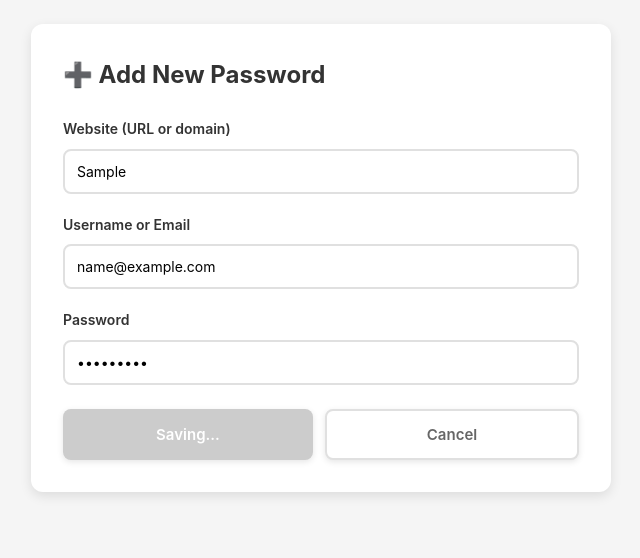
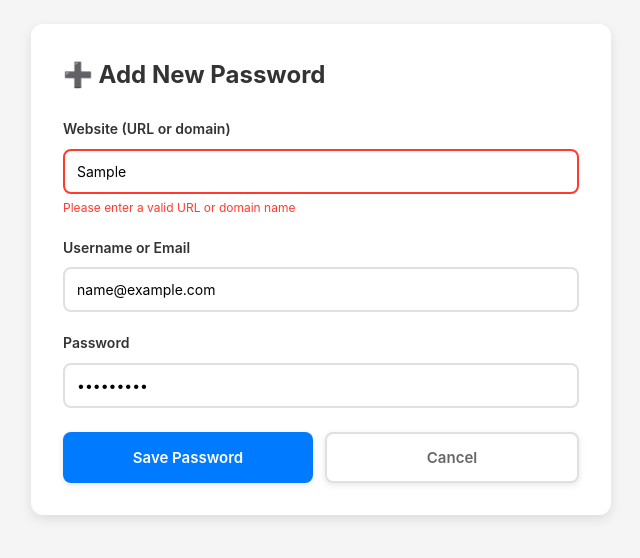
Before and after one commit to UdayPandita/Password-Manager, a browser extension: page extension/add.html in a window 1280 px wide. Both pictures are taken after typing "Sample", "name@example.com", "Sample123" into the empty fields and a click on the button "Save Password". Shown: the whole page, without its empty margins (319-959 px from the left). Drawn offline with Linux system fonts and the light colour scheme.

Commit message:
fixed Add Password issue and bugs

```diff
--- a/extension/add.html
+++ b/extension/add.html
@@ -46,6 +46,18 @@
     input:focus {
       outline: none;
       border-color: #007AFF;
+    }
+    input.invalid {
+      border-color: #FF3B30;
+    }
+    .error-message {
+      color: #FF3B30;
+      font-size: 12px;
+      margin-top: 4px;
+      display: none;
+    }
+    .error-message.show {
+      display: block;
     }
     .button-group {
       display: flex;
@@ -97,6 +109,7 @@
           required
           autocomplete="off"
         >
+        <div class="error-message" id="websiteError">Please enter a valid URL or domain name</div>
       </div>
 
       <div class="form-group">
--- a/extension/add.js
+++ b/extension/add.js
@@ -1,6 +1,65 @@
 
 const form = document.getElementById('addForm');
 const cancelBtn = document.getElementById('cancelBtn');
+const websiteInput = document.getElementById('website');
+const websiteError = document.getElementById('websiteError');
+
+// URL/Domain validation function
+function isValidUrlOrDomain(input) {
+  const trimmed = input.trim();
+  if (!trimmed) return false;
+
+  // Try to parse as URL (with or without protocol)
+  let url = trimmed;
+  if (!/^https?:\/\//i.test(url)) {
+    url = 'https://' + url;
+  }
+
+  try {
+    const parsed = new URL(url);
+    const hostname = parsed.hostname;
+
+    // Check if hostname is valid
+    // Must contain at least one dot (except localhost)
+    if (hostname === 'localhost') return true;
+
+    // Check for valid domain pattern
+    const domainPattern = /^([a-z0-9]([a-z0-9-]*[a-z0-9])?\.)+[a-z]{2,}$/i;
+    if (!domainPattern.test(hostname)) return false;
+
+    // Additional checks
+    if (hostname.length > 253) return false; // Max domain length
+    const labels = hostname.split('.');
+    for (const label of labels) {
+      if (label.length > 63) return false; // Max label length
+    }
+
+    return true;
+  } catch (e) {
+    return false;
+  }
+}
+
+// Real-time validation on input
+websiteInput.addEventListener('input', () => {
+  const value = websiteInput.value.trim();
+  if (value && !isValidUrlOrDomain(value)) {
+    websiteInput.classList.add('invalid');
+    websiteError.classList.add('show');
+  } else {
+    websiteInput.classList.remove('invalid');
+    websiteError.classList.remove('show');
+  }
+});
+
+// Validation on blur
+websiteInput.addEventListener('blur', () => {
+  const value = websiteInput.value.trim();
+  if (value && !isValidUrlOrDomain(value)) {
+    websiteInput.classList.add('invalid');
+    websiteError.classList.add('show');
+  }
+});
 
 form.addEventListener('submit', async (e) => {
   e.preventDefault();
@@ -15,16 +74,18 @@ form.addEventListener('submit', async (e) => {
     return;
   }
 
+  // Validate URL/domain
+  if (!isValidUrlOrDomain(website)) {
+    websiteInput.classList.add('invalid');
+    websiteError.classList.add('show');
+    websiteInput.focus();
+    alert('Please enter a valid URL or domain name (e.g., example.com or https://example.com)');
+    return;
+  }
+
   let url = website;
   if (!/^https?:\/\//i.test(url)) {
     url = 'https://' + url;
-  }
-
-  try {
-    new URL(url);
-  } catch (e) {
-    alert('Invalid website URL');
-    return;
   }
 
   btn.disabled = true;
```
